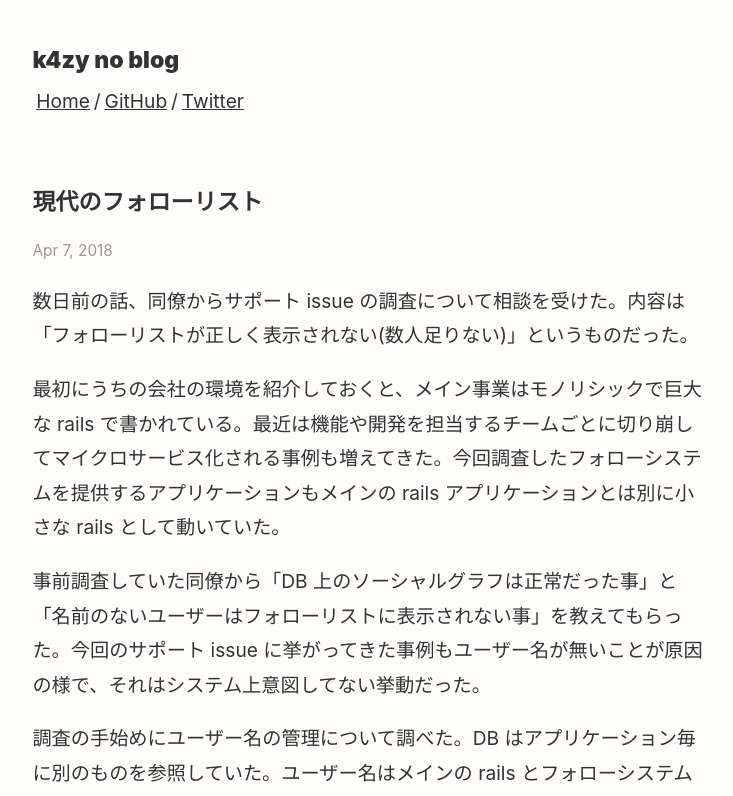
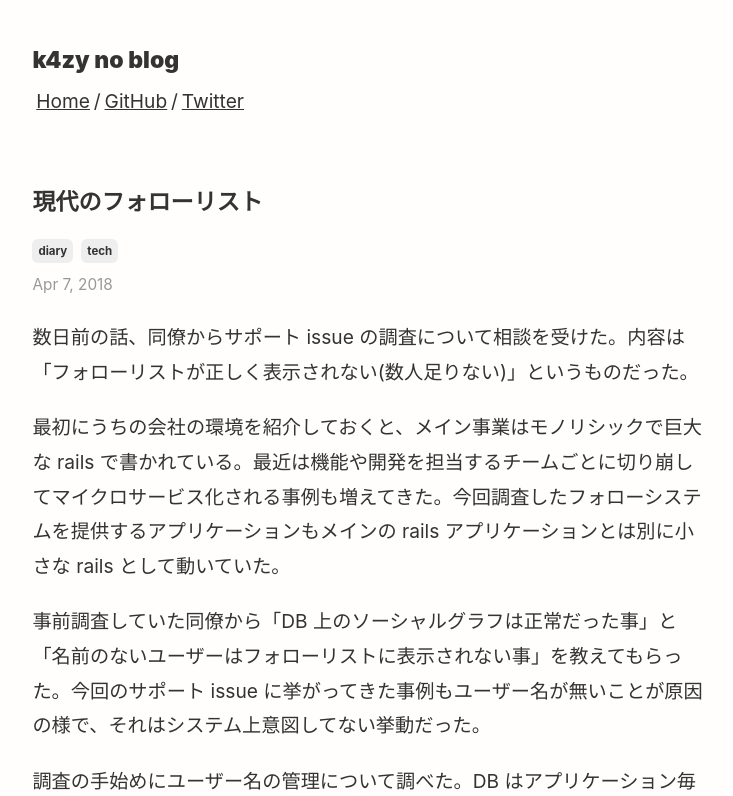
Before and after one commit to k4zy/k4zy.com, a Next.js app: page /blog/2018-04-07 in a window 1280 px wide. Shown: the top 796 px of the page, without its empty margins (270-1003 px from the left). Built offline with nearby package versions, Linux system fonts and the light colour scheme.

Commit message:
Show tags

```diff
--- a/pages/blog/[slug].tsx
+++ b/pages/blog/[slug].tsx
@@ -28,6 +28,13 @@ const Post: NextPage<Props> = ({ post }) => {
           </Head>
           <h1 className="blogTitle">{post.title}</h1>
           <p>
+            <ul id="tags">
+              {post.tags.map((tag) => (
+                <li className="tag" key={tag}>
+                  {tag}
+                </li>
+              ))}
+            </ul>
             <time>{dayjs(post.date).format("MMM D, YYYY")}</time>
           </p>
           <section>
--- a/styles/globals.css
+++ b/styles/globals.css
@@ -111,7 +111,7 @@ figure img {
 }
 
 p {
-  margin-top: 1rem;
+  margin: 1.1rem 0;
 }
 
 ol,
@@ -197,3 +197,24 @@ dt {
 .hljs {
   background: transparent;
 }
+
+#tags {
+  display: flex;
+  flex-wrap: wrap;
+  padding: 0;
+  margin: 0;
+}
+
+.tag {
+  width: auto;
+  display: flex;
+  align-items: center;
+  justify-content: center;
+  margin: 0 8px 8px 0;
+  padding: 2px 6px;
+  font-size: 0.6rem;
+  font-weight: 700;
+  list-style: none;
+  border-radius: 6px;
+  background: #eee;
+}
```
Also changed, not shown: content/2020-08-01/index.md (+1 -1 lines), content/2021-12-31/index.md (+1 -1 lines), content/2022-01-03/index.md (+1 -1 lines).
